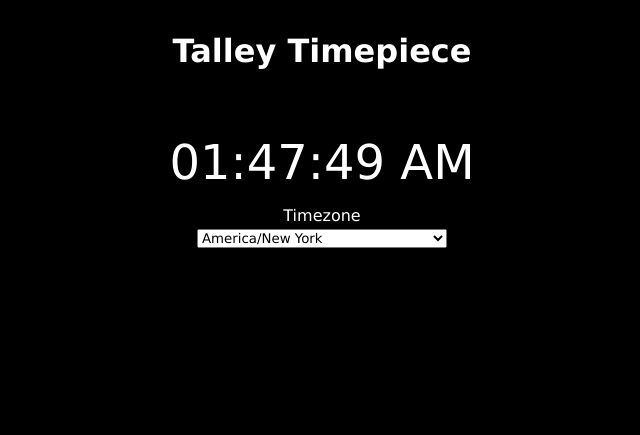
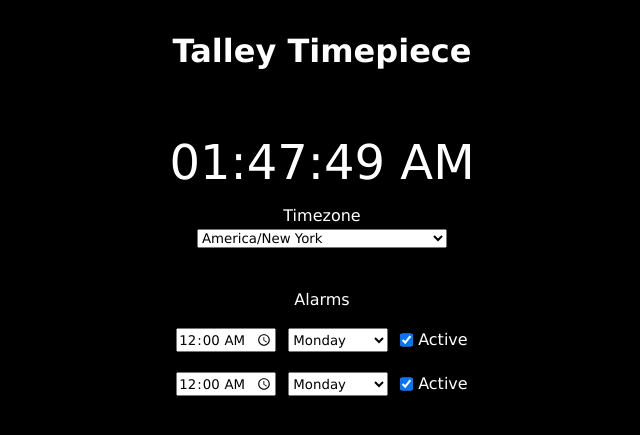
Before and after one commit to BrandonTroy/talley-timepiece, a Flask app: page / in a window 1280 px wide. Shown: the top 435 px of the page, without its empty margins (318-958 px from the left). Run offline with Flask 2, Linux system fonts and the light colour scheme.

Commit message:
added HTML and CSS template for alarms

```diff
--- a/static/css/main.css
+++ b/static/css/main.css
@@ -29,7 +29,7 @@ h1 {
     font-size: 3rem;
 }
 
-label {
+.label {
     display: block;
     width: fit-content;
     margin: 0 auto;
@@ -39,3 +39,26 @@ label {
     display: block;
     margin: 0.25rem auto;
 }
+
+
+.alarm {
+    display: flex;
+    justify-content: center;
+    margin-bottom: 1.25rem;
+}
+
+.alarm-time {
+    margin-right: .75rem;
+}
+
+.alarm-days {
+    margin-right: .75rem;
+}
+
+.alarm-active {
+    margin-right: 0.3rem;
+}
+
+.alarm-active-label {
+    transform: translateY(0.15em);
+}
--- a/templates/index.html
+++ b/templates/index.html
@@ -12,7 +12,7 @@
 
     <div id="time">12:00:00 PM</div>
 
-    <label for="timezone-dropdown">Timezone</label>
+    <label class="label" for="timezone-dropdown">Timezone</label>
     <select id="timezone-dropdown" title="timezone">
         {% for timezone in timezones %}
             {% if timezone == current_timezone %}
@@ -23,6 +23,40 @@
         {% endfor %}
     </select>
 
+    <br>
+    <br>
+
+    <label class="label">Alarms</label>
+    <br>
+    <div class="alarm">
+        <input type="time" class="alarm-time" id="alarm-1-time" name="alarm-time" value="00:00:00">
+        <select class="alarm-days">
+            <option value="monday">Monday</option>
+            <option value="tuesday">Tuesday</option>
+            <option value="wednesday">Wednesday</option>
+            <option value="thursday">Thursday</option>
+            <option value="friday">Friday</option>
+            <option value="saturday">Saturday</option>
+            <option value="sunday">Sunday</option>
+        </select>
+        <input type="checkbox" class="alarm-active" id="alarm-1-active" name="alarm-active" checked>
+        <label class="alarm-active-label" for="alarm-1-active">Active</label>
+    </div>
+    <div class="alarm">
+        <input type="time" class="alarm-time" id="alarm-1-time" name="alarm-time" value="00:00:00">
+        <select class="alarm-days">
+            <option value="monday">Monday</option>
+            <option value="tuesday">Tuesday</option>
+            <option value="wednesday">Wednesday</option>
+            <option value="thursday">Thursday</option>
+            <option value="friday">Friday</option>
+            <option value="saturday">Saturday</option>
+            <option value="sunday">Sunday</option>
+        </select>
+        <input type="checkbox" class="alarm-active" id="alarm-1-active" name="alarm-active" checked>
+        <label class="alarm-active-label" for="alarm-1-active">Active</label>
+    </div>
+
     <script src="{{ url_for('static', filename='js/script.js') }}" data-timezone="{{ current_timezone }}" data-last-ping="{{ last_ping }}"></script>
 </body>
 </html>
```
